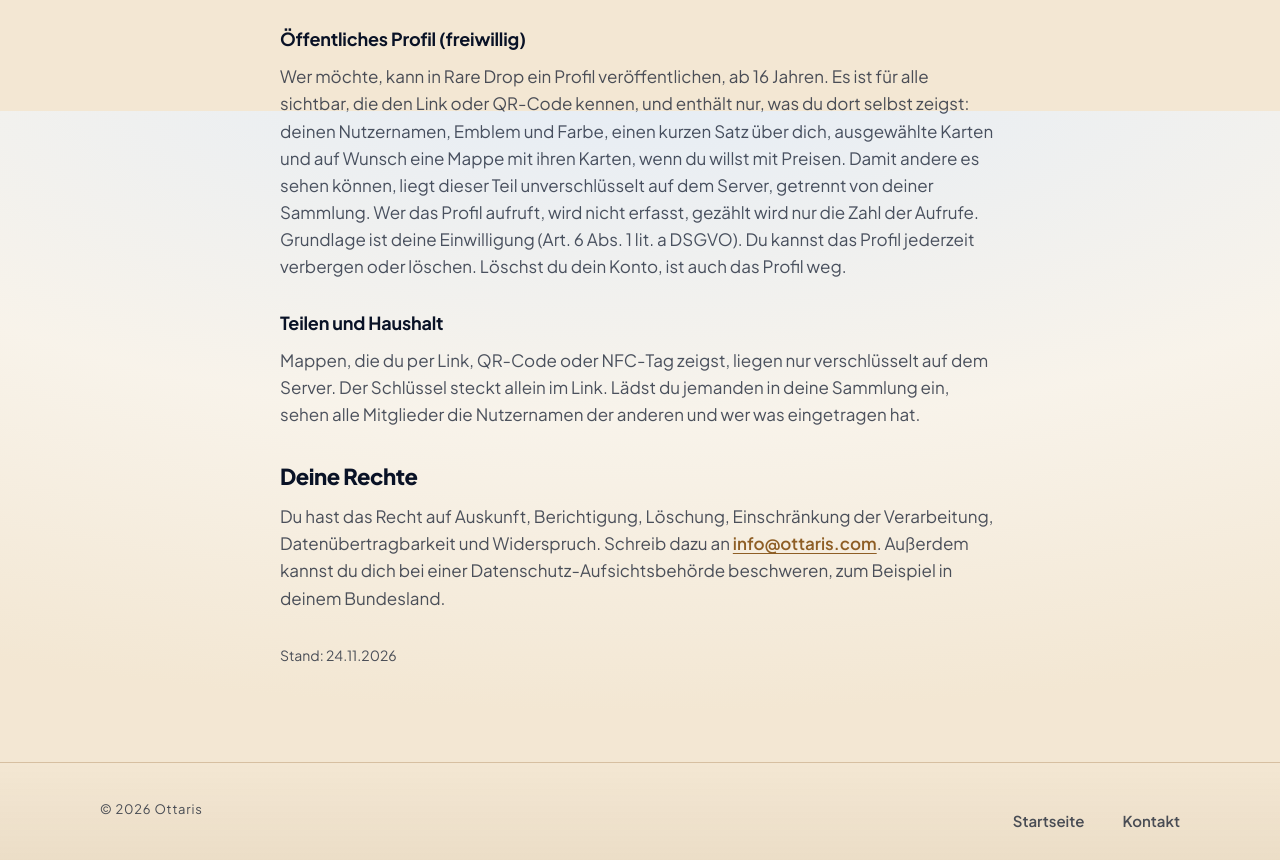
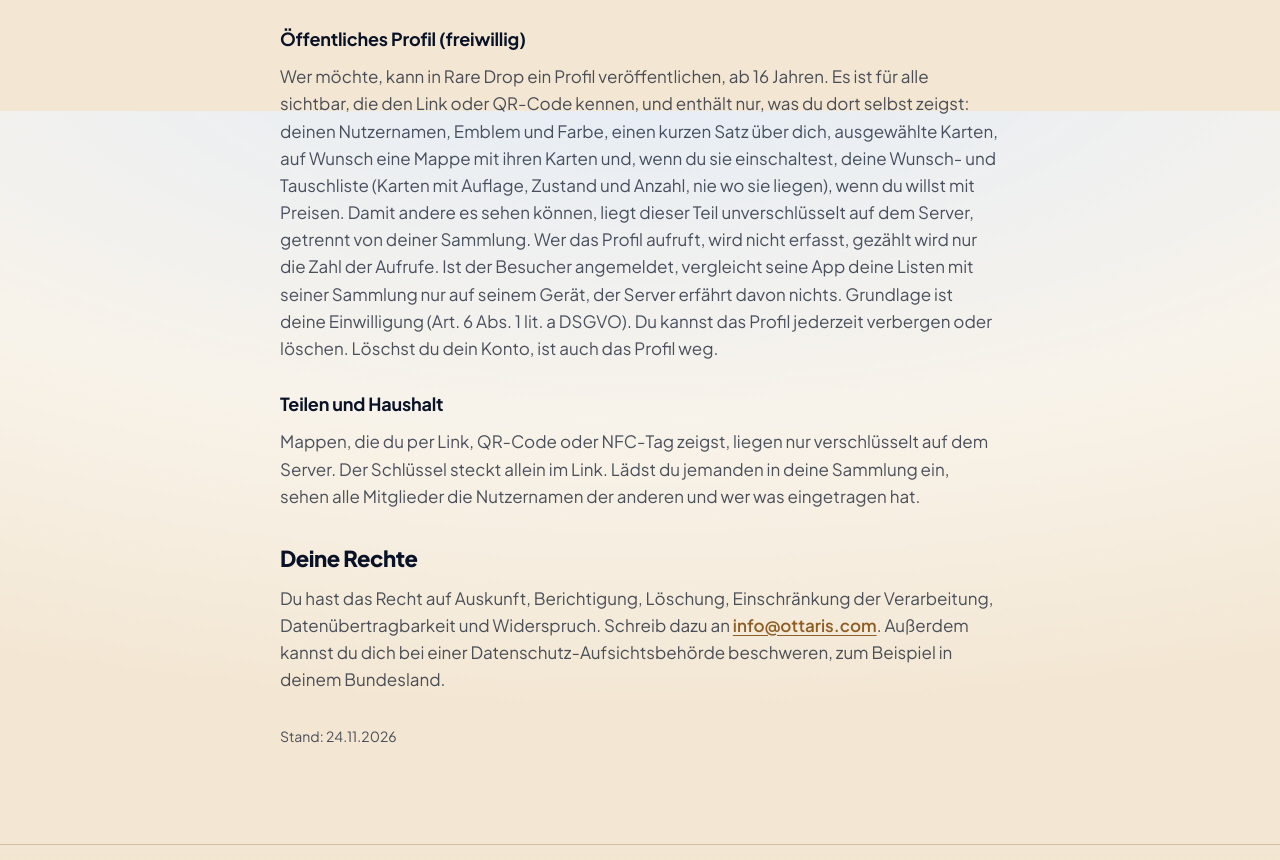
Before and after one commit to Cyb3rshade/ottaris-web, a plain HTML site: page datenschutz.html in a window 1280 px wide. Shown: the part 1489-2349 px from the top of the page. Drawn offline with Linux system fonts and the light colour scheme.

Commit message:
Datenschutz: Wunsch- und Tauschliste im Rare-Drop-Profil
Freiwillig einschaltbar, ohne Lagerort, Treffer nur auf dem Gerät des Besuchers.

Co-Authored-By: Claude Opus 5.5 <noreply@anthropic.com>
Claude-Session: https://claude.ai/code/session_01DJwYfMb5J9vXsQ3o7zT2R4

```diff
--- a/datenschutz.html
+++ b/datenschutz.html
@@ -61,7 +61,7 @@
     <p>Die App unter raredrop.ottaris.com ist ein eigener, nicht öffentlicher Dienst für einen privaten Testkreis und wird über einen Cloudflare Tunnel erreicht. Wer dort ein Konto anlegt, speichert seine E-Mail-Adresse (verschlüsselt), einen frei gewählten Nutzernamen und seine verschlüsselte Sammlung. Der Nutzername muss nicht dein echter Name sein. Die Sammlung kann der Betreiber nicht lesen. Ein Hinweis dazu erscheint beim Anlegen des Kontos.</p>
 
     <h3>Öffentliches Profil (freiwillig)</h3>
-    <p>Wer möchte, kann in Rare Drop ein Profil veröffentlichen, ab 16 Jahren. Es ist für alle sichtbar, die den Link oder QR-Code kennen, und enthält nur, was du dort selbst zeigst: deinen Nutzernamen, Emblem und Farbe, einen kurzen Satz über dich, ausgewählte Karten und auf Wunsch eine Mappe mit ihren Karten, wenn du willst mit Preisen. Damit andere es sehen können, liegt dieser Teil unverschlüsselt auf dem Server, getrennt von deiner Sammlung. Wer das Profil aufruft, wird nicht erfasst, gezählt wird nur die Zahl der Aufrufe. Grundlage ist deine Einwilligung (Art. 6 Abs. 1 lit. a DSGVO). Du kannst das Profil jederzeit verbergen oder löschen. Löschst du dein Konto, ist auch das Profil weg.</p>
+    <p>Wer möchte, kann in Rare Drop ein Profil veröffentlichen, ab 16 Jahren. Es ist für alle sichtbar, die den Link oder QR-Code kennen, und enthält nur, was du dort selbst zeigst: deinen Nutzernamen, Emblem und Farbe, einen kurzen Satz über dich, ausgewählte Karten, auf Wunsch eine Mappe mit ihren Karten und, wenn du sie einschaltest, deine Wunsch- und Tauschliste (Karten mit Auflage, Zustand und Anzahl, nie wo sie liegen), wenn du willst mit Preisen. Damit andere es sehen können, liegt dieser Teil unverschlüsselt auf dem Server, getrennt von deiner Sammlung. Wer das Profil aufruft, wird nicht erfasst, gezählt wird nur die Zahl der Aufrufe. Ist der Besucher angemeldet, vergleicht seine App deine Listen mit seiner Sammlung nur auf seinem Gerät, der Server erfährt davon nichts. Grundlage ist deine Einwilligung (Art. 6 Abs. 1 lit. a DSGVO). Du kannst das Profil jederzeit verbergen oder löschen. Löschst du dein Konto, ist auch das Profil weg.</p>
 
     <h3>Teilen und Haushalt</h3>
     <p>Mappen, die du per Link, QR-Code oder NFC-Tag zeigst, liegen nur verschlüsselt auf dem Server. Der Schlüssel steckt allein im Link. Lädst du jemanden in deine Sammlung ein, sehen alle Mitglieder die Nutzernamen der anderen und wer was eingetragen hat.</p>
```
Also changed, not shown: 1 other file.
